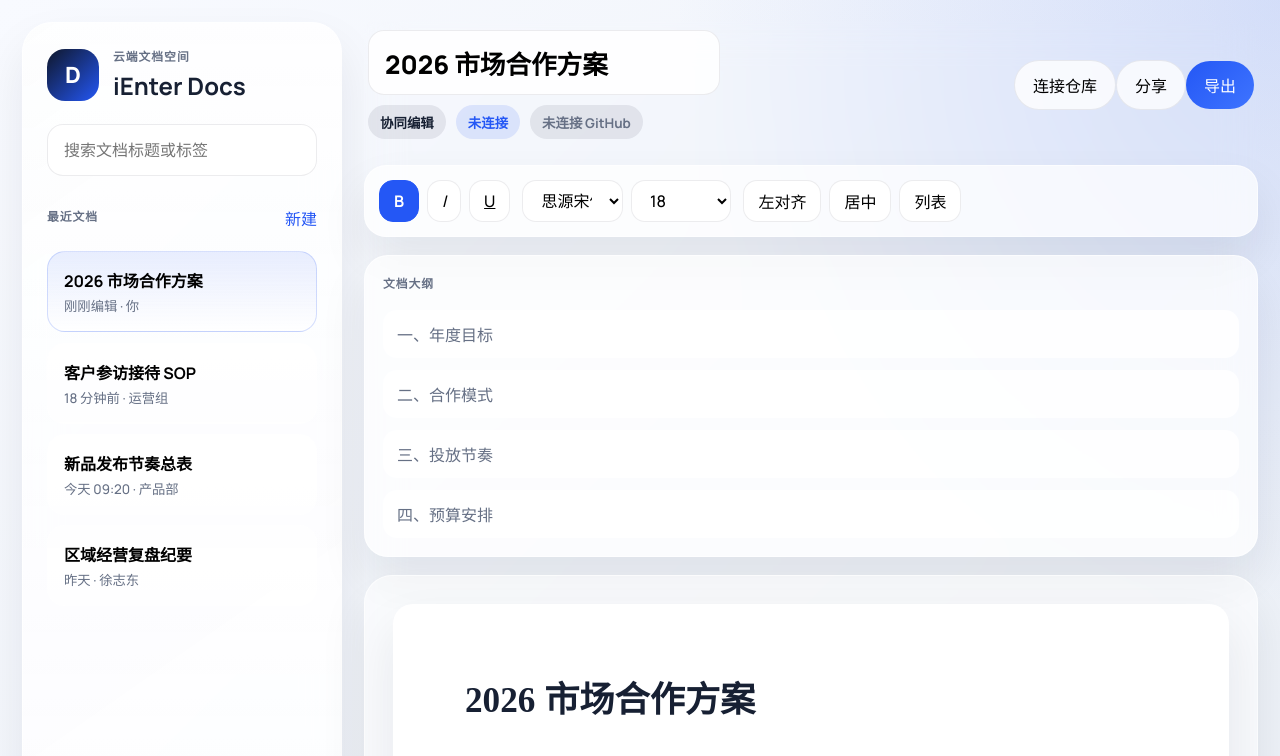
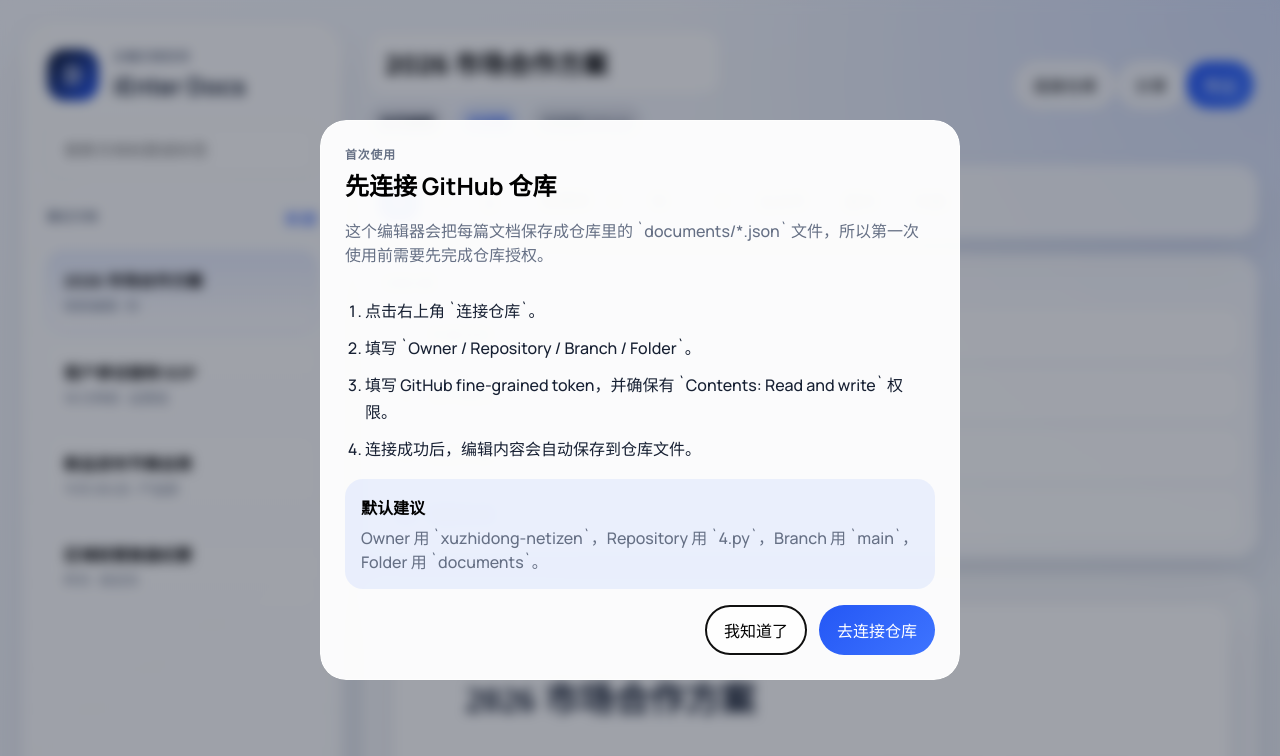
Before and after one commit to xuzhidong-netizen/4.py, a plain HTML site: page index.html in a window 1280 px wide. Shown: the top 756 px of the page. Drawn offline with Linux system fonts and the light colour scheme.

Commit message:
Add first-run GitHub setup guide

```diff
--- a/app.js
+++ b/app.js
@@ -12,6 +12,9 @@
 const configDialog = document.querySelector("#config-dialog");
 const configForm = document.querySelector("#config-form");
 const closeConfigButton = document.querySelector("#close-config");
+const guideDialog = document.querySelector("#guide-dialog");
+const dismissGuideButton = document.querySelector("#dismiss-guide");
+const guideConnectButton = document.querySelector("#guide-connect");
 const githubOwnerInput = document.querySelector("#github-owner");
 const githubRepoInput = document.querySelector("#github-repo");
 const githubBranchInput = document.querySelector("#github-branch");
@@ -22,6 +25,7 @@
 const fontSize = document.querySelector("#font-size");
 
 const STORAGE_KEY = "ienter-docs-github-config";
+const GUIDE_KEY = "ienter-docs-guide-dismissed";
 const DEFAULT_CONFIG = {
   owner: "xuzhidong-netizen",
   repo: "4.py",
@@ -89,6 +93,15 @@
 function persistConfig(config) {
   currentConfig = { ...DEFAULT_CONFIG, ...config };
   window.localStorage.setItem(STORAGE_KEY, JSON.stringify(currentConfig));
+}
+
+function shouldShowGuide() {
+  return window.localStorage.getItem(GUIDE_KEY) !== "1";
+}
+
+function dismissGuide() {
+  window.localStorage.setItem(GUIDE_KEY, "1");
+  guideDialog.close();
 }
 
 function getApiUrl(path) {
@@ -464,6 +477,20 @@
   configDialog.close();
 });
 
+dismissGuideButton.addEventListener("click", () => {
+  dismissGuide();
+});
+
+guideConnectButton.addEventListener("click", () => {
+  dismissGuide();
+  githubOwnerInput.value = currentConfig.owner;
+  githubRepoInput.value = currentConfig.repo;
+  githubBranchInput.value = currentConfig.branch;
+  githubFolderInput.value = currentConfig.folder;
+  githubTokenInput.value = currentConfig.token;
+  configDialog.showModal();
+});
+
 configForm.addEventListener("submit", async (event) => {
   event.preventDefault();
 
@@ -492,6 +519,10 @@
 });
 
 async function boot() {
+  if (shouldShowGuide()) {
+    guideDialog.showModal();
+  }
+
   if (!currentConfig.token) {
     showConnectionState("未连接 GitHub", "");
     setSaveState("未连接");
--- a/index.html
+++ b/index.html
@@ -234,6 +234,35 @@
       </form>
     </dialog>
 
+    <dialog class="guide-dialog" id="guide-dialog">
+      <div class="guide-card">
+        <div>
+          <p class="eyebrow">首次使用</p>
+          <h2>先连接 GitHub 仓库</h2>
+          <p class="config-copy">
+            这个编辑器会把每篇文档保存成仓库里的 `documents/*.json` 文件，所以第一次使用前需要先完成仓库授权。
+          </p>
+        </div>
+
+        <ol class="guide-list">
+          <li>点击右上角 `连接仓库`。</li>
+          <li>填写 `Owner / Repository / Branch / Folder`。</li>
+          <li>填写 GitHub fine-grained token，并确保有 `Contents: Read and write` 权限。</li>
+          <li>连接成功后，编辑内容会自动保存到仓库文件。</li>
+        </ol>
+
+        <div class="guide-note">
+          <strong>默认建议</strong>
+          <p>Owner 用 `xuzhidong-netizen`，Repository 用 `4.py`，Branch 用 `main`，Folder 用 `documents`。</p>
+        </div>
+
+        <div class="dialog-actions">
+          <button type="button" class="ghost-btn" id="dismiss-guide">我知道了</button>
+          <button type="button" class="primary-btn" id="guide-connect">去连接仓库</button>
+        </div>
+      </div>
+    </dialog>
+
     <div class="toast" id="toast" aria-live="polite"></div>
     <script src="./app.js"></script>
   </body>
--- a/styles.css
+++ b/styles.css
@@ -464,12 +464,14 @@
   background: transparent;
 }
 
-.config-dialog::backdrop {
+.config-dialog::backdrop,
+.guide-dialog::backdrop {
   background: rgba(15, 23, 42, 0.4);
   backdrop-filter: blur(6px);
 }
 
-.config-form {
+.config-form,
+.guide-card {
   display: grid;
   gap: 16px;
   padding: 24px;
@@ -481,6 +483,43 @@
 
 .config-form h2 {
   margin: 0;
+}
+
+.guide-dialog {
+  width: min(640px, calc(100vw - 32px));
+  padding: 0;
+  border: 0;
+  border-radius: 26px;
+  background: transparent;
+}
+
+.guide-card h2 {
+  margin: 0;
+}
+
+.guide-list {
+  display: grid;
+  gap: 10px;
+  margin: 0;
+  padding-left: 20px;
+  color: var(--text);
+  line-height: 1.7;
+}
+
+.guide-note {
+  padding: 16px;
+  border-radius: 18px;
+  background: rgba(36, 87, 245, 0.08);
+}
+
+.guide-note strong {
+  display: block;
+  margin-bottom: 6px;
+}
+
+.guide-note p {
+  margin: 0;
+  color: var(--muted);
 }
 
 .config-form label {
```
